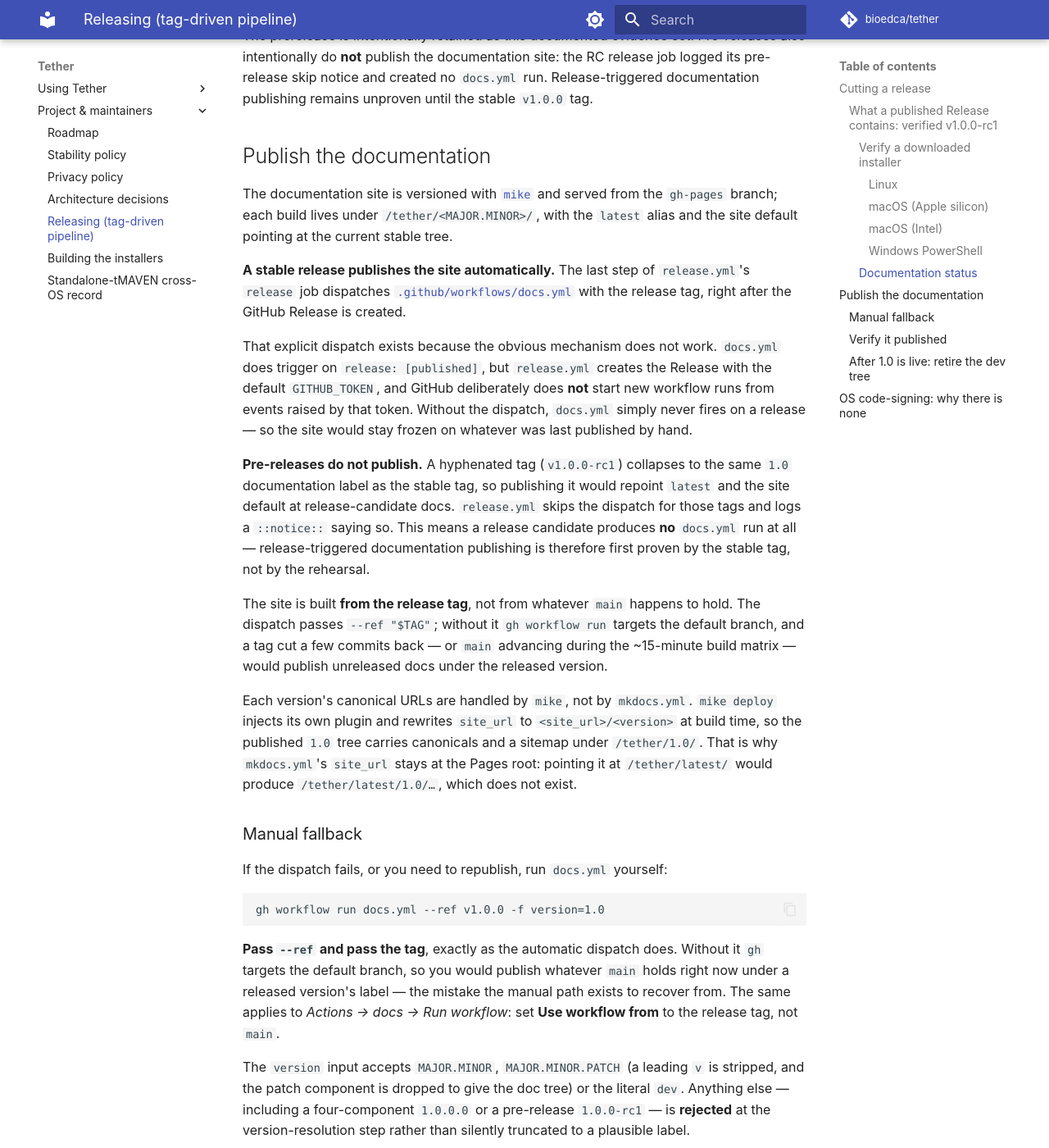
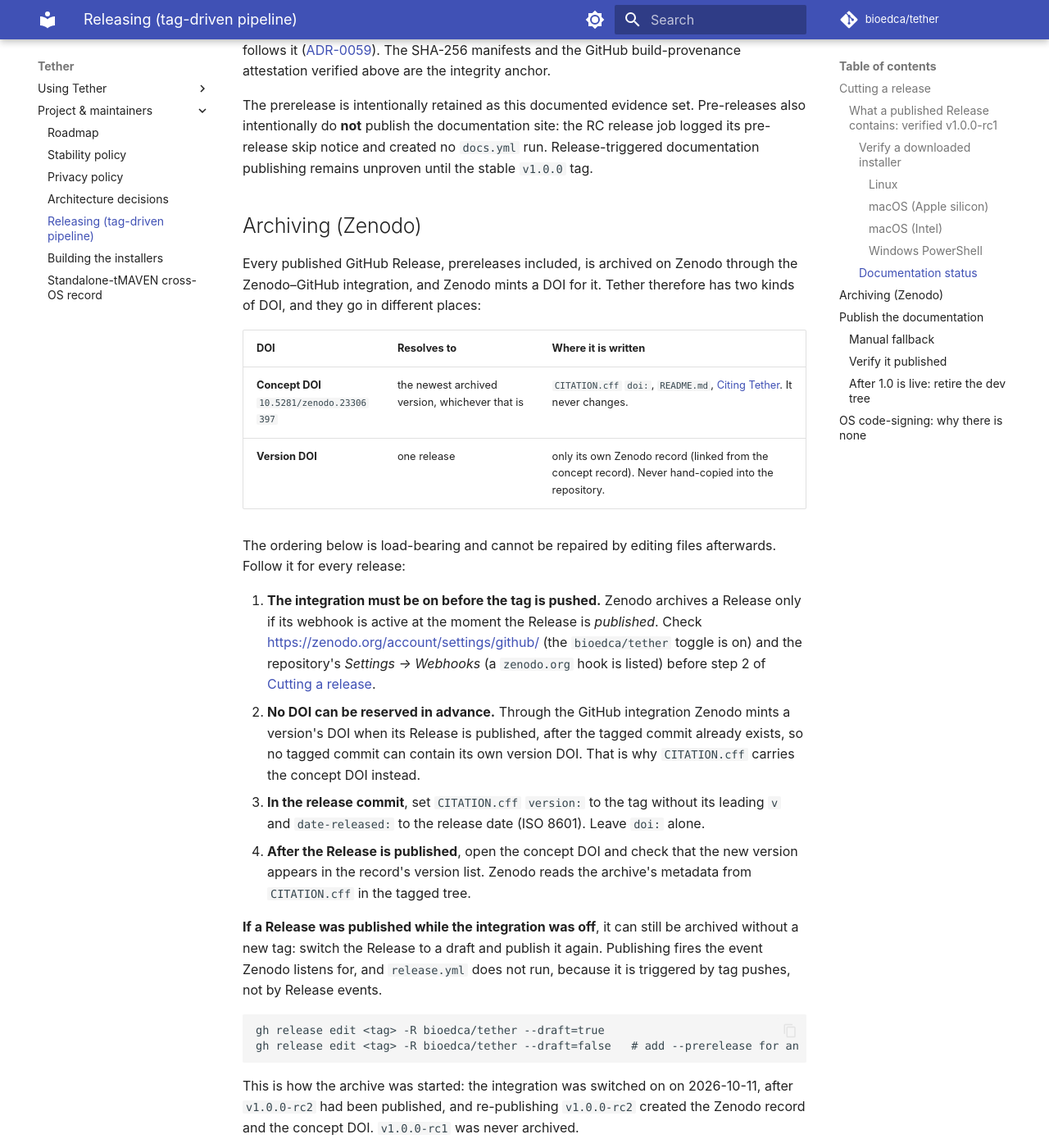
Before and after one commit to bioedca/tether, an MkDocs documentation site: the page built from docs/release.md, in a window 1280 px wide and 1400 px high, scrolled down 4672 px. Shown: the whole window at 82% size. Built offline with MkDocs 1.6.1 and Material for MkDocs 9.7.7, drawn with Linux system fonts in a browser that asks for light colours; comment, search, counter and statistics services are not loaded; the version menu is left out; some of the changed text lies outside the part shown.

Commit message:
docs: cite Tether by its Zenodo concept DOI and add a per-method citing page (#162)
CITATION.cff gains the concept DOI 10.5281/zenodo.23306397, version
1.0.0-rc2 and date-released 2026-10-11 (the newest archived release), and its
release-ordering comment is rewritten to the 2026-07-27 decision: the DOI is
minted at publish and cannot be reserved, so the file carries the concept DOI
and the release commit only bumps version and date. references: gains the
method papers from the PRD bibliography and the kinSoftChallenge pair from
NOTICE, so the two files agree.

docs/citing.md (new, in the nav) maps each idealization backend, the alpha/gamma
corrections, the deep classifier, extraction and the SMD format to the papers to
cite, and shows how to read app_version for a methods section. docs/release.md
gets an "Archiving (Zenodo)" section with the ordering and the draft/republish
recovery, and the tag step now points at it. README and NOTICE point at the
new page.

````diff
--- a/docs/release.md
+++ b/docs/release.md
@@ -49,6 +49,10 @@
    whose checks ran to completion instead.
 2. Create a **signed, annotated** tag on the release commit and push it, with the two
    commands below the list:
+
+    **Before pushing the tag, confirm the Zenodo integration is on** for `bioedca/tether`
+    (see [Archiving (Zenodo)](#archiving-zenodo)). A Release published while it is off is
+    never archived and gets no DOI.
 
     Tag only commits that already contain the post-merge gate: the pipeline that runs is
     the `release.yml` **in the tagged tree**, so a tag on an older commit executes that
@@ -202,6 +206,49 @@
 its pre-release skip notice and created no `docs.yml` run. Release-triggered
 documentation publishing remains unproven until the stable `v1.0.0` tag.
 
+## Archiving (Zenodo)
+
+Every published GitHub Release, prereleases included, is archived on Zenodo through the
+Zenodo–GitHub integration, and Zenodo mints a DOI for it. Tether therefore has two kinds of
+DOI, and they go in different places:
+
+| DOI | Resolves to | Where it is written |
+|---|---|---|
+| **Concept DOI** `10.5281/zenodo.23306397` | the newest archived version, whichever that is | `CITATION.cff` `doi:`, `README.md`, [Citing Tether](citing.md). It never changes. |
+| **Version DOI** | one release | only its own Zenodo record (linked from the concept record). Never hand-copied into the repository. |
+
+The ordering below is load-bearing and cannot be repaired by editing files afterwards. Follow
+it for every release:
+
+1. **The integration must be on before the tag is pushed.** Zenodo archives a Release only
+   if its webhook is active at the moment the Release is *published*. Check
+   <https://zenodo.org/account/settings/github/> (the `bioedca/tether` toggle is on) and the
+   repository's *Settings → Webhooks* (a `zenodo.org` hook is listed) before step 2 of
+   [Cutting a release](#cutting-a-release).
+2. **No DOI can be reserved in advance.** Through the GitHub integration Zenodo mints a
+   version's DOI when its Release is published, after the tagged commit already exists, so
+   no tagged commit can contain its own version DOI. That is why `CITATION.cff` carries the
+   concept DOI instead.
+3. **In the release commit**, set `CITATION.cff` `version:` to the tag without its leading
+   `v` and `date-released:` to the release date (ISO 8601). Leave `doi:` alone.
+4. **After the Release is published**, open the concept DOI and check that the new version
+   appears in the record's version list. Zenodo reads the archive's metadata from
+   `CITATION.cff` in the tagged tree.
+
+**If a Release was published while the integration was off**, it can still be archived
+without a new tag: switch the Release to a draft and publish it again. Publishing fires the
+event Zenodo listens for, and `release.yml` does not run, because it is triggered by tag
+pushes, not by Release events.
+
+```bash
+gh release edit <tag> -R bioedca/tether --draft=true
+gh release edit <tag> -R bioedca/tether --draft=false   # add --prerelease for an rc tag
+```
+
+This is how the archive was started: the integration was switched on on 2026-10-11, after
+`v1.0.0-rc2` had been published, and re-publishing `v1.0.0-rc2` created the Zenodo record
+and the concept DOI. `v1.0.0-rc1` was never archived.
+
 ## Publish the documentation
 
 The documentation site is versioned with [`mike`](https://github.com/jimporter/mike) and
--- a/mkdocs.yml
+++ b/mkdocs.yml
@@ -63,6 +63,7 @@
           - Project store (.tether HDF5 schema): reference/tether-format.md
       - Glossary: glossary.md
       - Troubleshooting: troubleshooting.md
+      - Citing: citing.md
   - Project &amp; maintainers:
       - Roadmap: roadmap.md
       - Stability policy: stability.md
````
Also changed, not shown: README.md (+11 -4 lines), docs/citing.md (added, +116 -0 lines), 2 other files.
